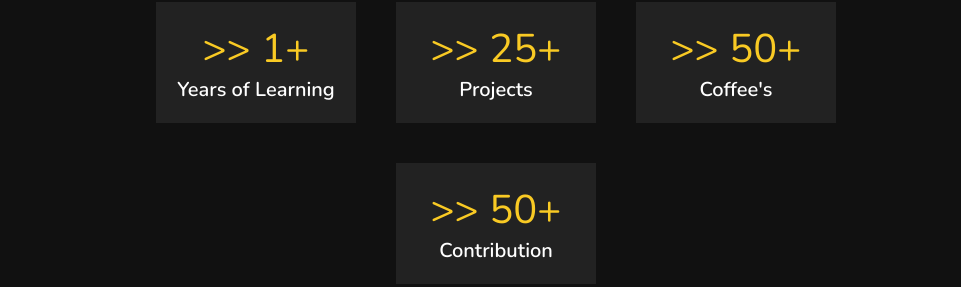
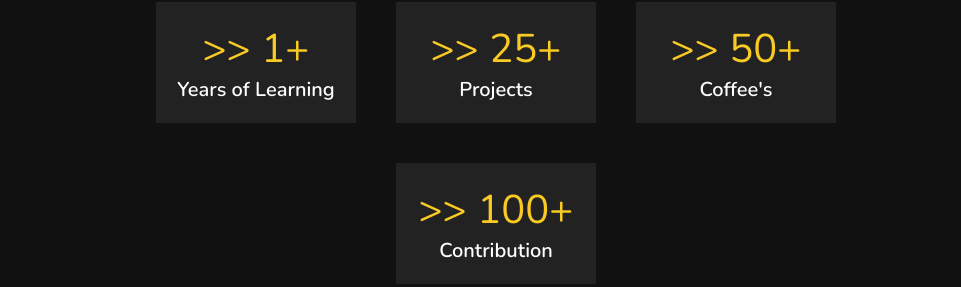
Before and after one commit to anusthan12/Portfolio, a plain HTML site: page index.html in a window 1280 px wide. Shown: the part 1238-1525 px from the top of the page, without its empty margins (319-1280 px from the left). Drawn offline with nearby package versions, Linux system fonts and the light colour scheme.

Commit message:
Update index.html

```diff
--- a/index.html
+++ b/index.html
@@ -96,7 +96,7 @@
                 </div>
 
                 <div class="box">
-                    <span>>> 50+</span>
+                    <span>>> 100+</span>
                     <h3>Contribution</h3>
                 </div>
 
```
